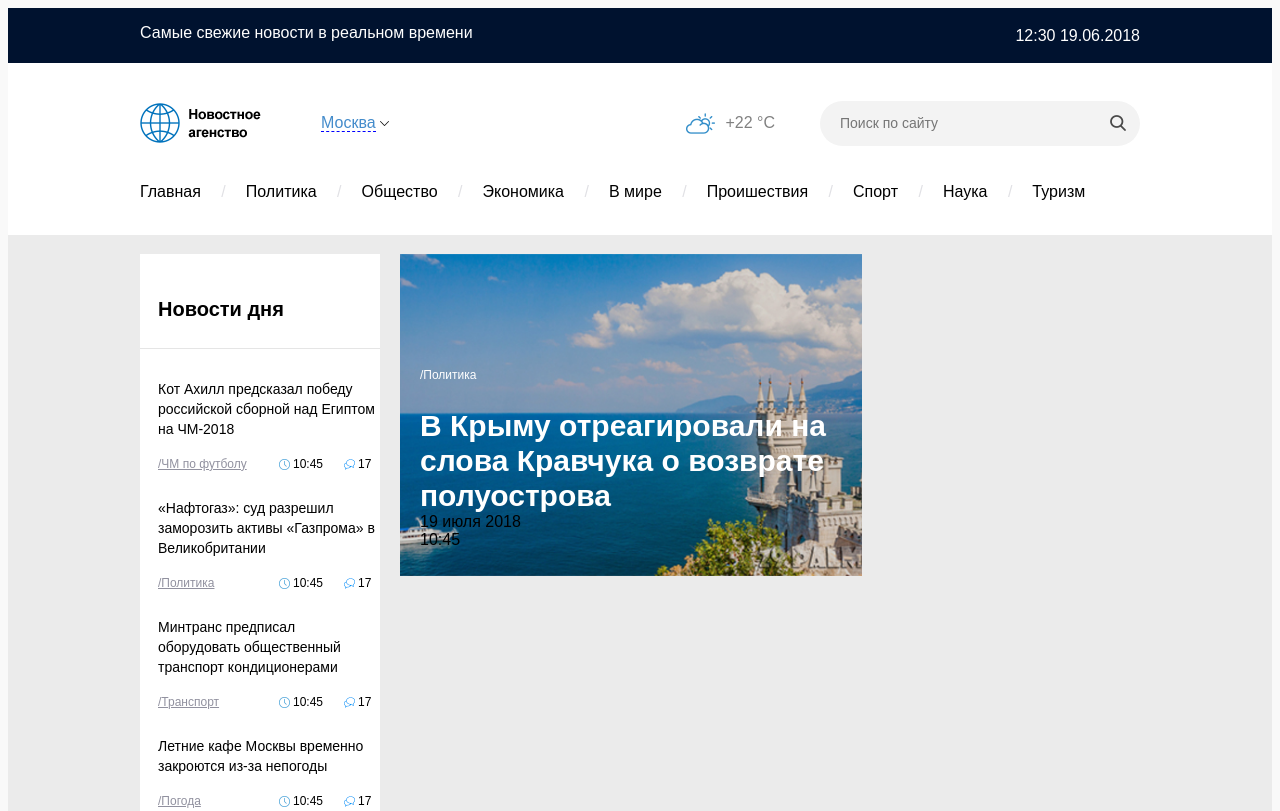
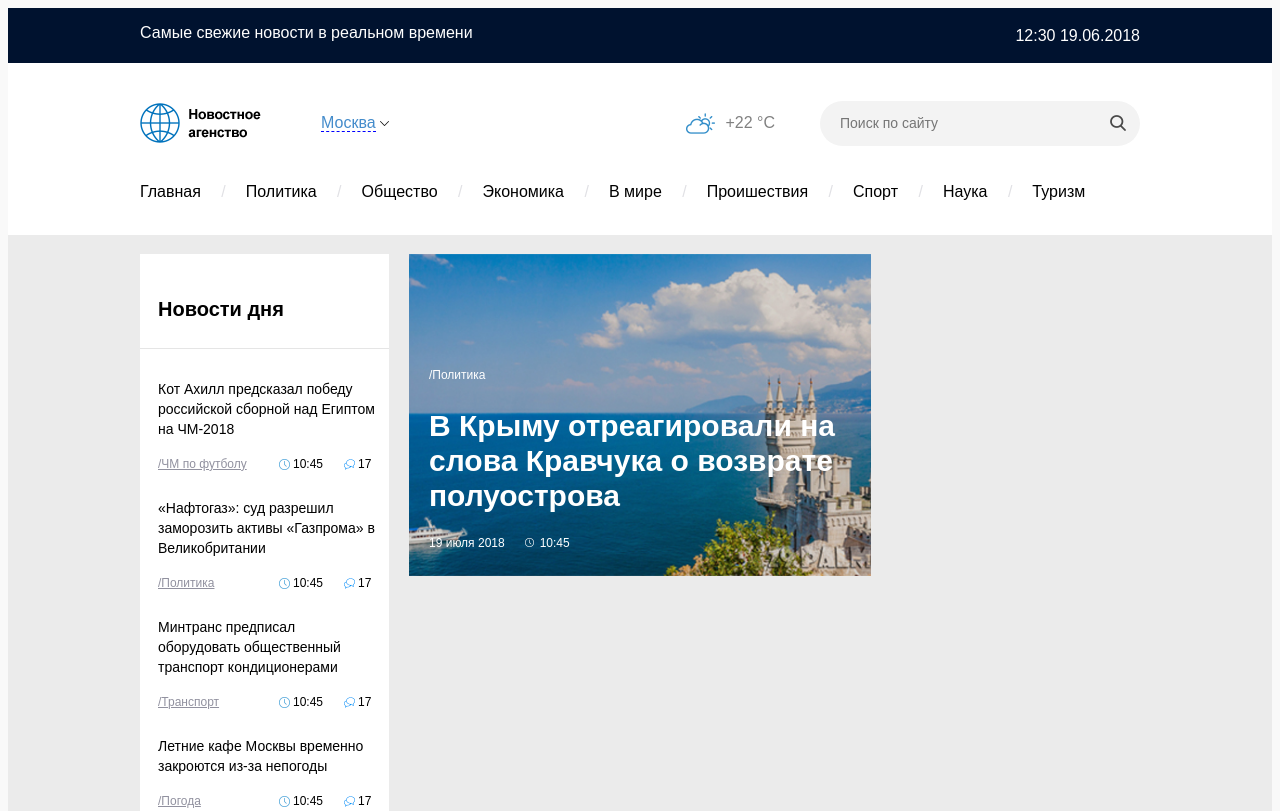
Before and after one commit to Dimarione/test_maket, a plain HTML site: page Projekt/index.html in a window 1280 px wide. Shown: the top 811 px of the page. Drawn offline with Linux system fonts and the light colour scheme.

Commit message:
add image

```diff
--- a/Projekt/style.css
+++ b/Projekt/style.css
@@ -195,7 +195,7 @@ body {
 
 .sidebar-left {
     background: #ffffff;
-    width: 240px;
+    width: 249px;
 }
 
 h2 {
@@ -214,7 +214,7 @@ h2 {
     font-size: 14px;
     margin-bottom: 18px;
     line-height: 20px;
-    /*padding-right: 10px;*/
+    padding-right: 10px;
 }
 
 .news-item-props {
@@ -232,7 +232,6 @@ h2 {
 
 .news-time {
     vertical-align: center;
-    /*margin-left: 20px;*/
     padding-left: 15px;
     background: url("img/icon-time.png") no-repeat 0 1px;
 }
@@ -271,23 +270,12 @@ h2 {
     background-size: cover;
 }
 
-/*.content-main-news_item:before {
-    background: linear-gradient(to bottom, white, black 60%);
-    opacity: 0.3;
-    content: "";
-    width: 100%;
-    height: 100%;
-    position: absolute;
-    top: 0;
-    left: 0;
-}*/
-
 .main-news_text {
-    z-index: 2;
     font-size: 30px;
     color: #ffffff;
     font-weight: bold;
     line-height: 1.17;
+    margin-bottom: 23px;
 }
 
 .main-news_props-1 {
@@ -295,3 +283,21 @@ h2 {
     font-size: 12px;
     color: #ffffff;
 }
+
+.main-news_props-2 {
+    display: flex;
+    justify-content: flex-start;
+    align-items: center;
+    color: #ffffff;
+    font-size: 12px;
+}
+
+.main-news-time {
+    margin-left: 20px;
+    padding-left: 15px;
+    background: url("img/clock.png") no-repeat 0 2px;
+}
+
+.sidebar-right {
+    width: ;
+}
```
Also changed, not shown: Projekt/img/clock.png (added), Projekt/img/news-img-1.jpg (added), Projekt/img/news-img-2.jpg (added), Projekt/img/news-img-3.png (added), Projekt/img/news-img-4.png (added), 1 other file.
